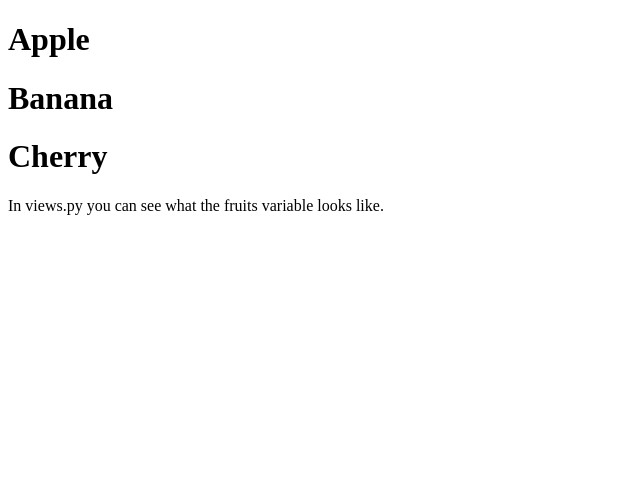
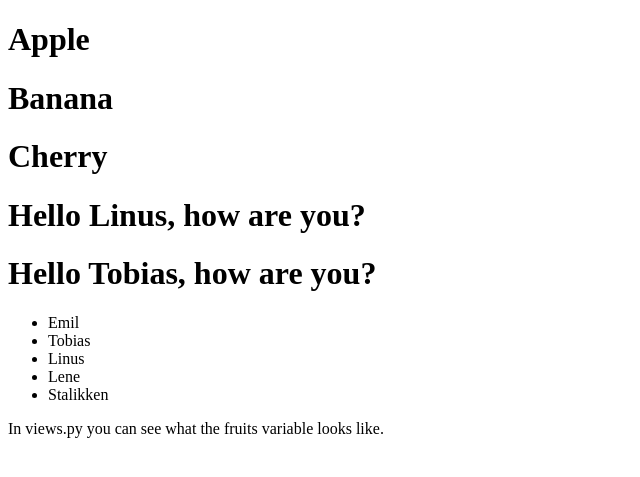
Before and after one commit to devkr074/Python-Programs, a Django app: page /testing/ in a window 1280 px wide. Shown: the top 477 px of the page, without its empty margins (0-640 px from the left). Run offline with Django 5.2, Linux system fonts and the light colour scheme; data comes from the database, SQL or seed files in the repository; both versions use the stored data as it was after the commit.

Commit message:
Django Template Variables in Python

```diff
--- a/myworld/my_tennis_club/members/templates/template.html
+++ b/myworld/my_tennis_club/members/templates/template.html
@@ -6,7 +6,20 @@
   <h1>{{ x }}</h1>
 {% endfor %}
 
+<h1>Hello {{ firstname }}, how are you?</h1>
+
+{% with firstname="Tobias" %}
+<h1>Hello {{ firstname }}, how are you?</h1>
+{% endwith %}
+
+<ul>
+  {% for x in mymembers %}
+    <li>{{ x.firstname }}</li>
+  {% endfor %}
+</ul>
+
 <p>In views.py you can see what the fruits variable looks like.</p>
+
 
 </body>
 </html>
--- a/myworld/my_tennis_club/members/views.py
+++ b/myworld/my_tennis_club/members/views.py
@@ -23,8 +23,11 @@ def main(request):
   return HttpResponse(template.render())
 
 def testing(request):
+  mymembers = Member.objects.all().values()
   template = loader.get_template('template.html')
   context = {
+    'mymembers': mymembers,
+    'firstname': 'Linus',
     'fruits': ['Apple', 'Banana', 'Cherry'],
   }
   return HttpResponse(template.render(context, request))
```
Also changed, not shown: myworld/my_tennis_club/db.sqlite3.
